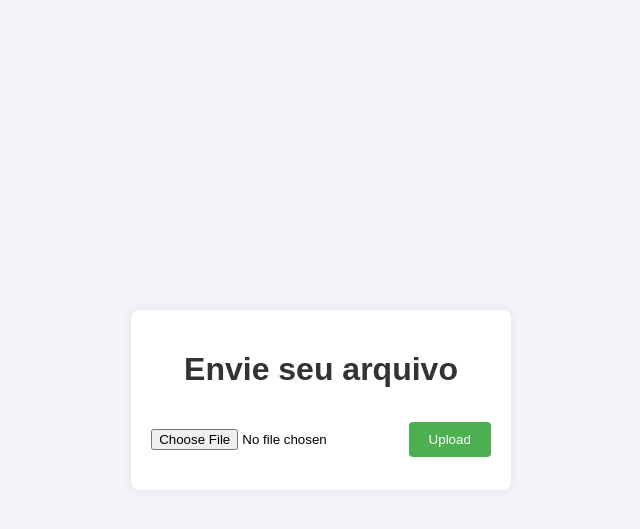
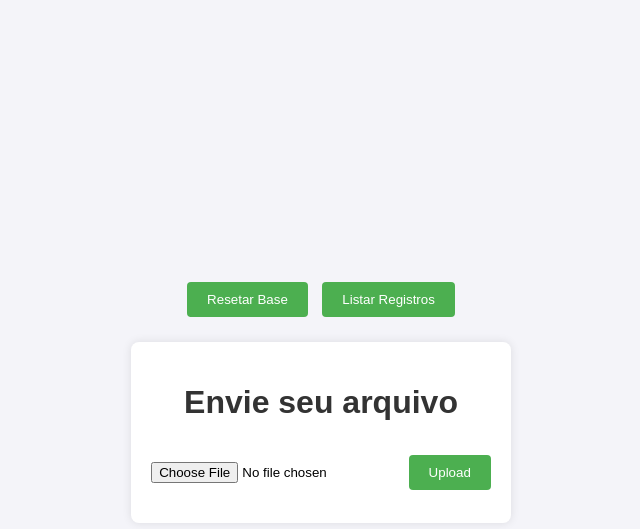
Before and after one commit to Gileno29/file_loader, a Flask app: page / in a window 1280 px wide. Shown: the top 529 px of the page, without its empty margins (319-959 px from the left). Run offline with Flask 3, Linux system fonts and the light colour scheme.

Commit message:
feat: atualizacoes na pagina de index

```diff
--- a/app/templates/index.html
+++ b/app/templates/index.html
@@ -14,12 +14,29 @@
             margin: 0;
             background-color: #f4f4f9;
         }
+        .container {
+            text-align: center;
+        }
+        .button-container {
+            margin-bottom: 20px;
+        }
+        .button-container button {
+            background-color: #4CAF50;
+            color: white;
+            padding: 10px 20px;
+            border: none;
+            border-radius: 4px;
+            cursor: pointer;
+            margin: 5px;
+        }
+        .button-container button:hover {
+            background-color: #45a049;
+        }
         .upload-container {
             background-color: #fff;
             padding: 20px;
             border-radius: 8px;
             box-shadow: 0 0 10px rgba(0, 0, 0, 0.1);
-            text-align: center;
         }
         h1 {
             color: #333;
@@ -41,6 +58,11 @@
     </style>
 </head>
 <body>
+    <div class="container">
+        <div class="button-container">
+            <button onclick="window.location.href='/reset_db'">Resetar Base</button>
+            <button onclick="window.location.href='/list_records'">Listar Registros</button>
+        </div>
         <div class="upload-container">
             <h1>Envie seu arquivo</h1>
             <form method="post" enctype="multipart/form-data" action="/upload">
@@ -48,5 +70,6 @@
                 <input type="submit" value="Upload">
             </form>
         </div>
+    </div>
 </body>
 </html>
--- /dev/null
+++ b/teste.py
@@ -0,0 +1,5 @@
+import re
+cpfcnpj = re.sub(r'\D', '', '11.111.111/0001-11')
+print(cpfcnpj)
+if cpfcnpj == cpfcnpj[0] * len(cpfcnpj):
+    print("cpfcnpj sem caracteres: ", cpfcnpj)
```
Also changed, not shown: app/tests/test_venda.py (deleted). Lines whose indentation alone changed are shown as unchanged.
